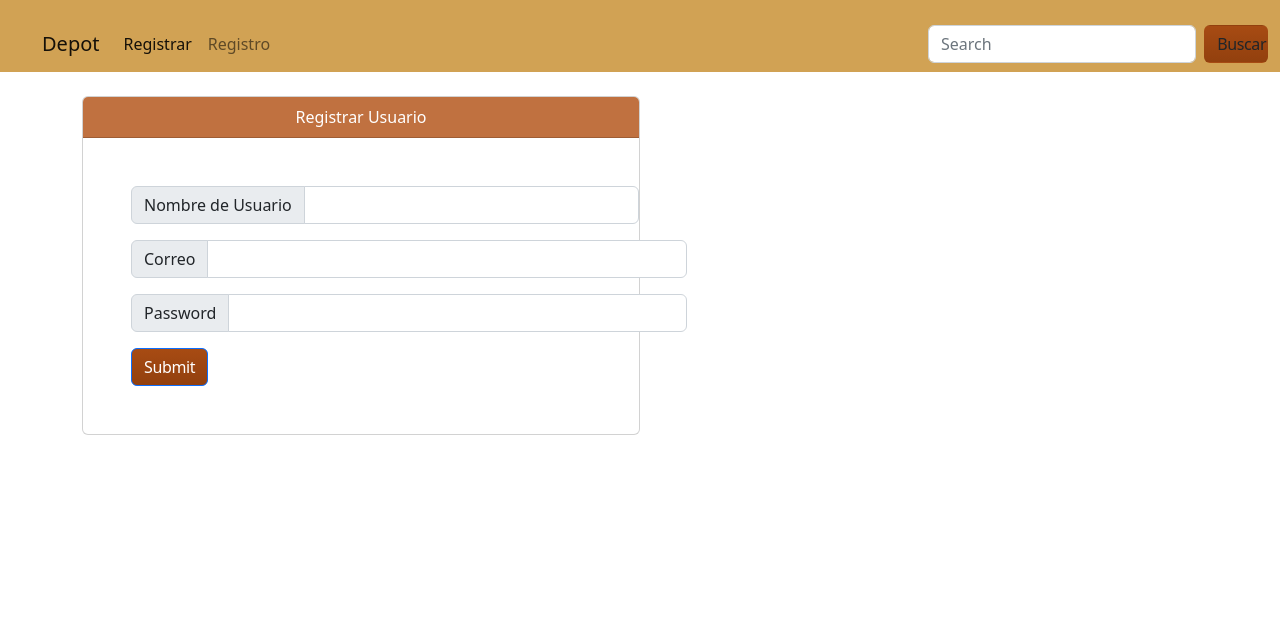
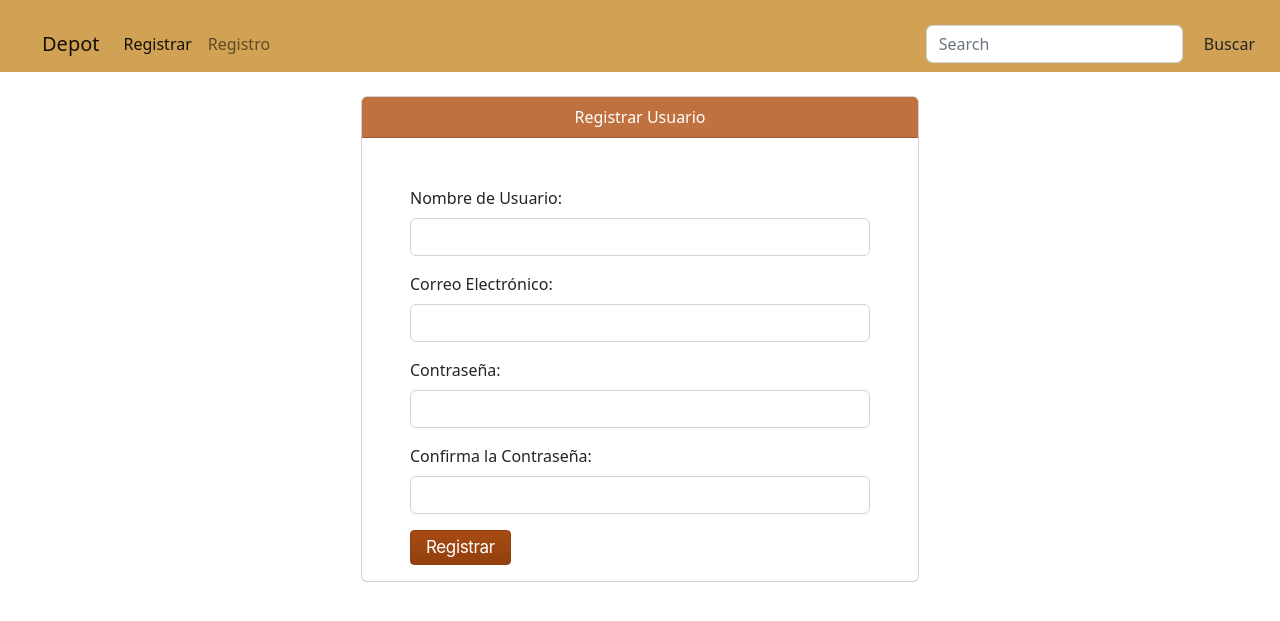
Before and after one commit to PabloJRW/crud-flask, a Flask app: page /register in a window 1280 px wide. Shown: the top 621 px of the page. Run offline with Flask 3, Linux system fonts and the light colour scheme.

Commit message:
signup ready

```diff
--- a/src/app.py
+++ b/src/app.py
@@ -2,13 +2,28 @@ import os
 from flask import Flask, render_template, request
 from flask_wtf import FlaskForm
 from wtforms import StringField, PasswordField, EmailField, SubmitField
-#import database as db
+from wtforms.validators import DataRequired, Length
+
+from database import SessionLocal
+from sqlalchemy.orm import Session
+
 
 template_dir = os.path.dirname(os.path.abspath(os.path.dirname(__file__)))
 template_dir = os.path.join(template_dir, 'src', 'templates')
 
 
 app = Flask(__name__, template_folder=template_dir)
+app.config.from_mapping(
+    SECRET_KEY = 'dev'
+)
+
+
+def get_db():
+    db = SessionLocal()
+    try:
+        yield db
+    finally:
+        db.close()
 
 
 from productos import productos
@@ -26,8 +41,8 @@ def home():
         cantidad = request.form['cantidadProducto']
         descripcion = request.form['descripcionProducto']
 
-        producto= {'id':id_, 'nombre': nombre, 'proveedor':proveedor, 'categoria':categoria, 'lote':lote, 'cantidad':cantidad, 'descripcion':descripcion}
-
+        producto= [id_, nombre, proveedor, categoria, lote, cantidad, descripcion]
+       # db.add(producto)
 
     return render_template('index.html')
 
@@ -37,16 +52,25 @@ def registro():
     return render_template('registro.html', productos=productos)
 
 
-class RegisterForm(FlaskForm):
-    username = StringField("Nombre de Usuario: ")
-    password = PasswordField(" Contraseña: ")
-    email = EmailField("Correo Electrónico: ")
-    repeatPassword = PasswordField("Confirma la Contraseña: ")
+class SignUpForm(FlaskForm):
+    username = StringField("Nombre de Usuario: ", validators=[DataRequired(), Length(min=4, max=12)])
+    email = EmailField("Correo Electrónico: ", validators=[DataRequired()])
+    password = PasswordField(" Contraseña: ", validators=[DataRequired(), Length(min=4, max=25)])
+    password2 = PasswordField("Confirma la Contraseña: ", validators=[DataRequired(), Length(min=4, max=25)])
+    submit = SubmitField("Registrar")
 
 
-@app.route('/register')
+@app.route('/register', methods=['GET', 'POST'])
 def register():
-    form = RegisterForm
+    form = SignUpForm()
+    if form.validate_on_submit():
+        username = form.username.data
+        email = form.email.data
+        password = form.password.data
+        password2 = form.password2.data
+
+        return f"{username}, {email}"
+
     return render_template('auth/register.html', form=form)
 
 
--- a/src/database.py
+++ b/src/database.py
@@ -1,8 +1,11 @@
-import mysql.connector
+from sqlalchemy import create_engine
+from sqlalchemy.orm import sessionmaker
+from sqlalchemy.ext.declarative import declarative_base
 
-database = mysql.connector.connect(
-    host='sql514.main-hosting.eu',
-    user='',
-    password='',
-    database=''
-)
+SQLALCHEMY_DATABASE_URL = "sqlite:///./registros_db.db"
+
+engine = create_engine(SQLALCHEMY_DATABASE_URL, connect_args={'check_same_thread': False})
+
+SessionLocal = sessionmaker(autocommit=False, autoflush=False, bind=engine)
+
+Base = declarative_base()
--- a/src/static/css/style.css
+++ b/src/static/css/style.css
@@ -16,7 +16,11 @@ h1 {
     background-color: #c07140;
 }
 
-button {
+.form-field {
+    width: 100%; /* O el ancho deseado */
+}
+
+#btn-submit {
 
       background-image: linear-gradient(#a74b13, #92400E);
       border: 1px solid #92400E;
@@ -42,24 +46,23 @@ button {
       white-space: nowrap;
 }
 
-button:disabled {
+#btn-submit:disabled {
     cursor: default;
     opacity: .3;
 }
 
-button:hover {
+#btn-submit:hover {
     background-image: linear-gradient(#92400E, #92400E);
     border-color: #92400E;
     text-decoration: none;
 }
-
-button:active {
+    #btn-submit:active {
     background-image: linear-gradient(#7c5339, #92400E);
     border-color: #92400E;
     outline: none;
 }
 
-button:focus {
+#btn-submit:focus {
     box-shadow: rgba(185, 147, 88, 0.5) 0 0 0 3px;
     outline: none;
 }
--- a/src/templates/auth/register.html
+++ b/src/templates/auth/register.html
@@ -5,27 +5,57 @@
 {% block content %}
 <h1>REGISTRAR USUARIO</h1>
 
-<div class="container mt-5 sm">
-    <div class="card col-sm-6 center" id="card-register">
+<div class="container mt-5 sm d-flex justify-content-center align-items-center">
+  <div class="card col-sm-6" id="card-register">
       <div class="card-header text-center" id="card-header">Registrar Usuario</div>
       <div class="body">
-            <form>
-                <div class="input-group ms-5 mt-5 mb-3">
-                    <label for="exampleInputEmail1" class="input-group-text">Nombre de Usuario</label>
-                    <input type="username" class="form-control me-5" id="exampleInputEmail1" aria-describedby="emailHelp">
+      <form action="" method="post">
+        {{ form.hidden_tag() }}
+        <div class="mt-5 me-5 mb-3 ms-5">
+          {{ form.username.label(class="form-label") }}
+          {{ form.username(class="form-control") }}
         </div>
-                <div class="input-group ms-5 mt-3 mb-1">
-                  <label for="exampleInputEmail1" class="input-group-text">Correo</label>
-                  <input type="email" class="form-control" id="exampleInputEmail1" aria-describedby="emailHelp">
+        <div class="me-5 mb-3 ms-5">
+          {{ form.email.label(class="form-label") }}
+          {{ form.email(class="form-control") }}
         </div>
-                <div class="input-group ms-5 mt-3 mb-3">
-                  <label for="exampleInputPassword1" class="input-group-text">Password</label>
-                  <input type="password" class="form-control" id="exampleInputPassword1">
+        <div class="me-5 mb-3 ms-5">
+          {{ form.password.label(class="form-label") }}
+          {{ form.password(class="form-control") }}
         </div>
-                <button type="submit" class="btn btn-primary ms-5 mb-5">Submit</button>
+        <div class="me-5 mb-3 ms-5">
+          {{ form.password2.label(class="form-label") }}
+          {{ form.password2(class="form-control") }}
+        </div>
+        <div class="mt- ms-5 mb-3">
+          {{ form.submit(id="btn-submit") }}
+        </div>
     </form>
 
+
+        <!--
+        <form>
+            <div class="mt-5 me-5 mb-3 ms-5">
+                <label for="exampleInputEmail1" class="form-label">Nombre de Usuario</label>
+                <input type="username" class="form-control" id="inputUsername" aria-describedby="emailHelp">
+            </div>
+            <div class="me-5 mb-3 ms-5">
+                <label for="exampleInputEmail1" class="form-label">Correo</label>
+                <input type="email" class="form-control" id="inputEmail" aria-describedby="emailHelp">
+            </div>
+            <div class="me-5 mb-3 ms-5">
+                <label for="exampleInputPassword1" class="form-label">Contraseña</label>
+                <input type="password" class="form-control" id="inputPassword">
+            </div>
+            <div class="me-5 mb-3 ms-5">
+              <label for="exampleInputPassword1" class="form-label">Repite la contraseña</label>
+              <input type="password" class="form-control" id="inputPassword2">
+            </div>
+            <button type="submit" class="btn ms-5 mb-5" id="btn-submit">Registrar</button>
+        </form>
+      -->
       </div>
   </div>
 </div>
+
 {% endblock %}
--- a/src/templates/registro.html
+++ b/src/templates/registro.html
@@ -4,8 +4,8 @@
 
 {% block content %}
 
-<body>
-    <h1 class="text-center">REGISTROS ALMACENADOS</h1>
+<body  style="margin-top: 120px;">
+    <h1 class="text-center mb-3">REGISTROS ALMACENADOS</h1>
     <div class="container-lg">
 
         <div class="card">
```
Also changed, not shown: src/templates/index.html (+5 -3 lines), 1 other file. Lines whose indentation alone changed are shown as unchanged.
